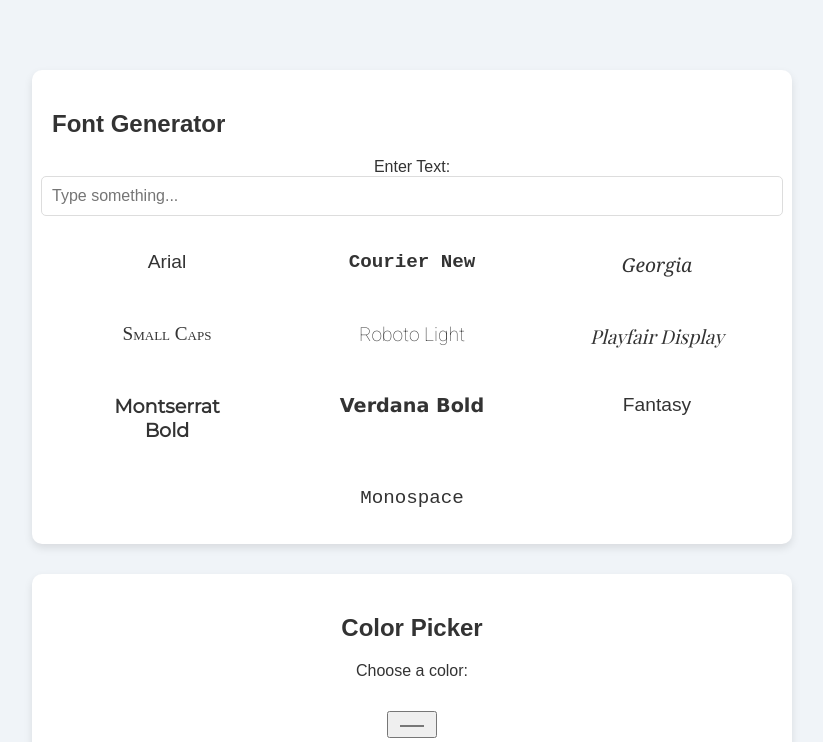
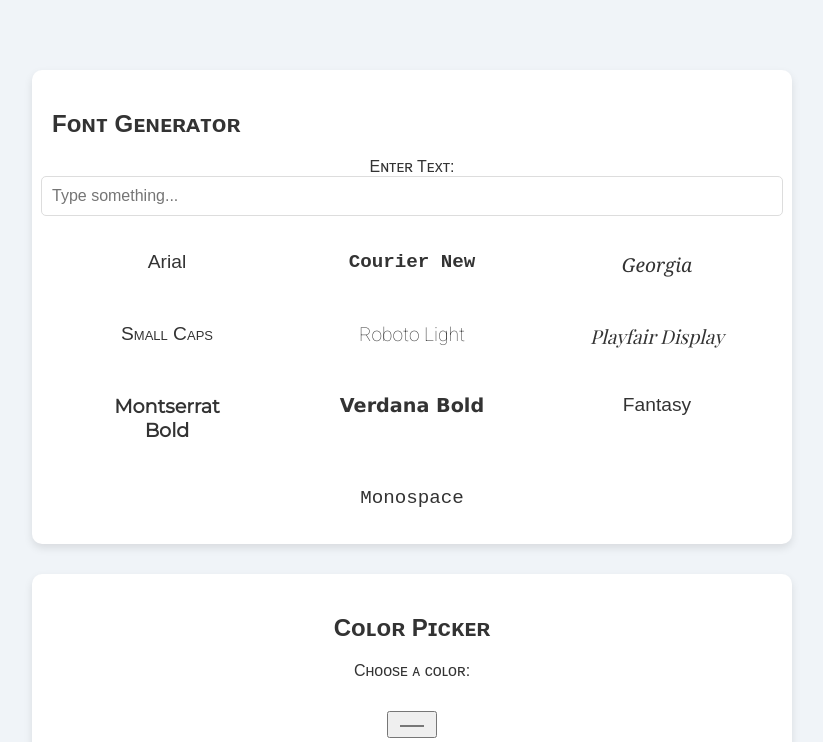
Before and after one commit to TotallyBadd/font, a plain HTML site: page index.html in a window 1280 px wide. Shown: the part 58-800 px from the top of the page, without its empty margins (228-1051 px from the left). Drawn offline with nearby package versions, Linux system fonts and the light colour scheme.

Commit message:
Update index.html

```diff
--- a/index.html
+++ b/index.html
@@ -96,9 +96,9 @@
     <div class="container">
         <!-- Font Generator Section -->
         <div id="font-generator" class="section">
-            <h2>Font Generator</h2>
+            <h2>Fᴏɴᴛ Gᴇɴᴇʀᴀᴛᴏʀ</h2>
             <div class="input-area">
-                <label for="font-input">Enter Text:</label>
+                <label for="font-input">Eɴᴛᴇʀ Tᴇxᴛ:</label>
                 <input type="text" id="font-input" placeholder="Type something...">
             </div>
             <div id="font-output" class="font-options">
@@ -108,8 +108,8 @@
 
         <!-- Color Picker Section -->
         <div id="color-picker" class="section">
-            <h2>Color Picker</h2>
-            <p>Choose a color:</p>
+            <h2>Cᴏʟᴏʀ Pɪᴄᴋᴇʀ</h2>
+            <p>Cʜᴏᴏsᴇ ᴀ ᴄᴏʟᴏʀ:</p>
             <input type="color" id="color-input">
             <div id="color-box">#FFFFFF</div>
         </div>
@@ -123,7 +123,7 @@
             { fontFamily: 'Arial', text: 'Arial' },
             { fontFamily: 'Courier New', text: 'Courier New', fontWeight: 'bold' },
             { fontFamily: 'Georgia', text: 'Georgia', fontStyle: 'italic' },
-            { fontFamily: 'Times New Roman', text: 'Small Caps', fontVariant: 'small-caps' },
+            { fontFamily: 'Arial', text: 'Small Caps', fontVariant: 'small-caps' },
             { fontFamily: 'Roboto', text: 'Roboto Light', fontWeight: '100' },
             { fontFamily: 'Playfair Display', text: 'Playfair Display', fontStyle: 'italic' },
             { fontFamily: 'Montserrat', text: 'Montserrat Bold', fontWeight: '700' },
```
